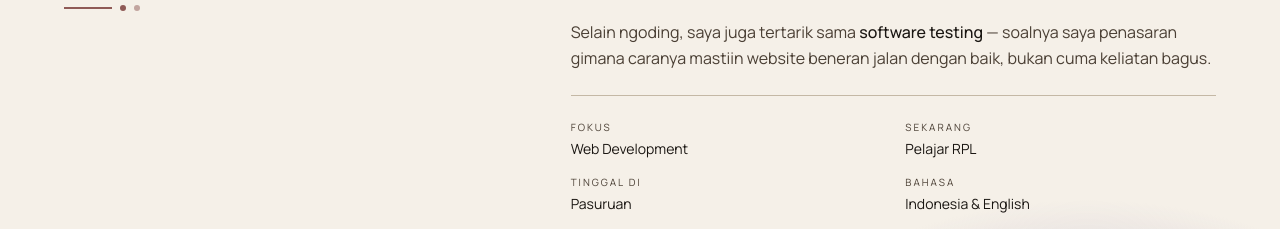
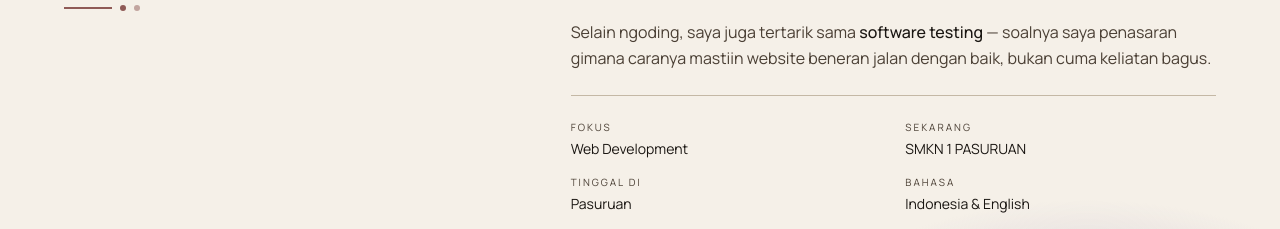
Before and after one commit to vitacantikbanget/portofolio, a Next.js app: page / in a window 1280 px wide. Shown: the part 1100-1329 px from the top of the page. Built offline with nearby package versions, Linux system fonts and the light colour scheme; no server answers; the database is empty.

Commit message:
update component

```diff
--- a/src/components/About.tsx
+++ b/src/components/About.tsx
@@ -166,7 +166,7 @@ export default function About({ initialProfile: _initialProfile }: AboutProps) {
                   Sekarang
                 </p>
                 <p className="text-sm" style={{ color: "var(--text)" }}>
-                  Pelajar RPL
+                  SMKN 1 PASURUAN
                 </p>
               </div>
               <div>
--- a/src/components/hero/TypingText.tsx
+++ b/src/components/hero/TypingText.tsx
@@ -5,6 +5,7 @@ import { useEffect, useState } from "react";
 const words = [
   "Frontend Developer",
   "UI/UX Designer",
+  "Software Tester",
   "Creative Developer",
 ];
 
```
